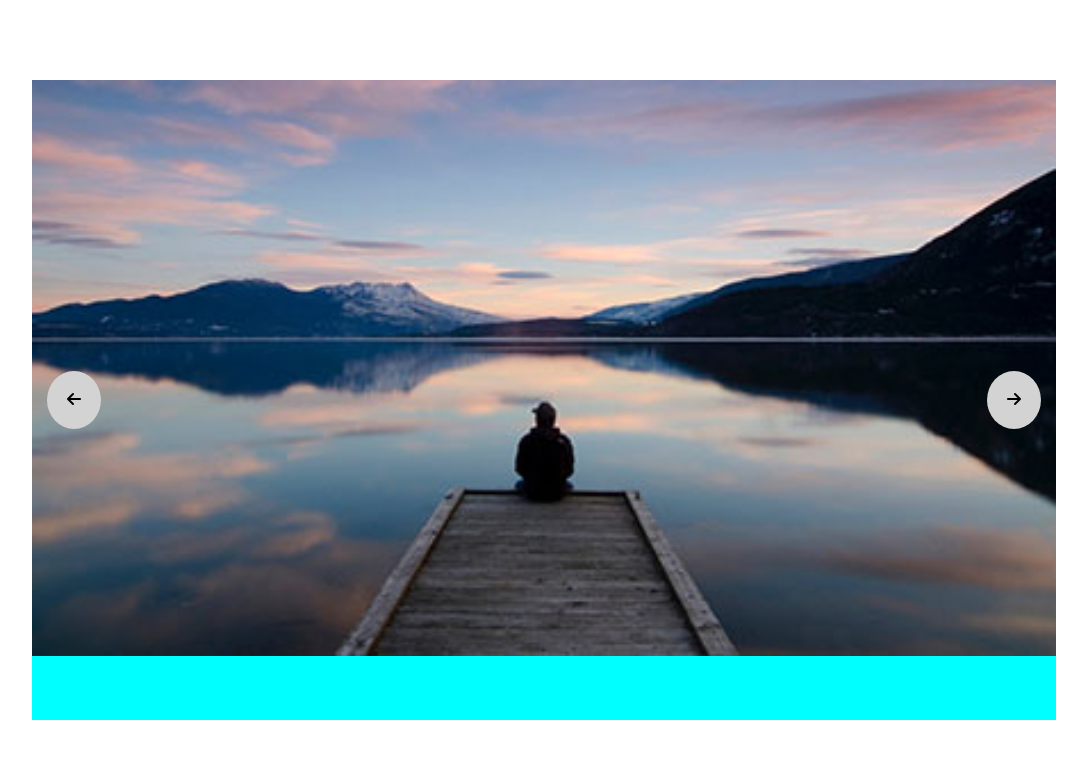
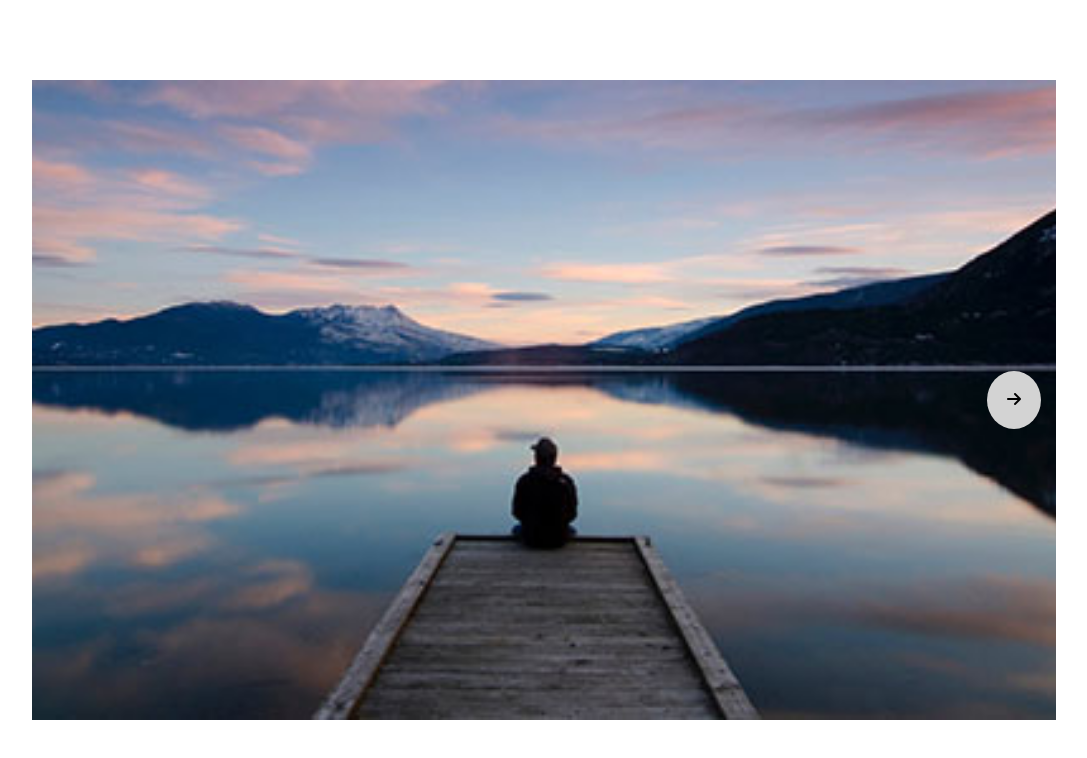
Before and after one commit to SteMorgia/js-array-carousel, a plain HTML site: page index.html in a window 1280 px wide. Shown: the whole page, without its empty margins (96-1183 px from the left). Drawn offline with Linux system fonts and the light colour scheme.

Commit message:
prove js

```diff
--- a/css/style.css
+++ b/css/style.css
@@ -21,6 +21,8 @@
 }
 .item {
     display:none;
+    width:100%;
+    height:100%;
 }
 .item img {
     width: 100%;
--- a/js/main.js
+++ b/js/main.js
@@ -17,8 +17,9 @@ next.addEventListener("click",
         itemList[slideAttiva].classList.add('show');
     }
 )
-if (i = 0) {
-    prev.classList.add('hide');
+if (slideAttiva == 4) {
+    console.log(slideAttiva);
+    next.classList.add('hide');
 }
 
 const prev = document.querySelector('.prev');
@@ -29,3 +30,9 @@ prev.addEventListener("click",
         itemList[slideAttiva].classList.add('show');
     }
 )
+if (slideAttiva == 0) {
+    console.log(slideAttiva);
+    prev.classList.add('hide');
+} else {
+    prev.classList.remove('hide');
+}
```
